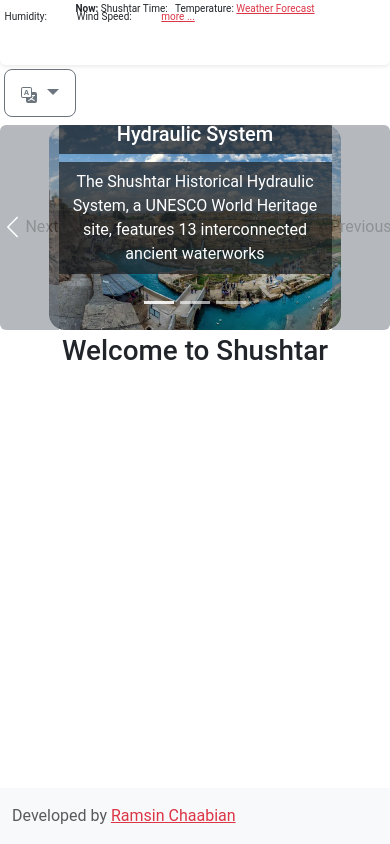
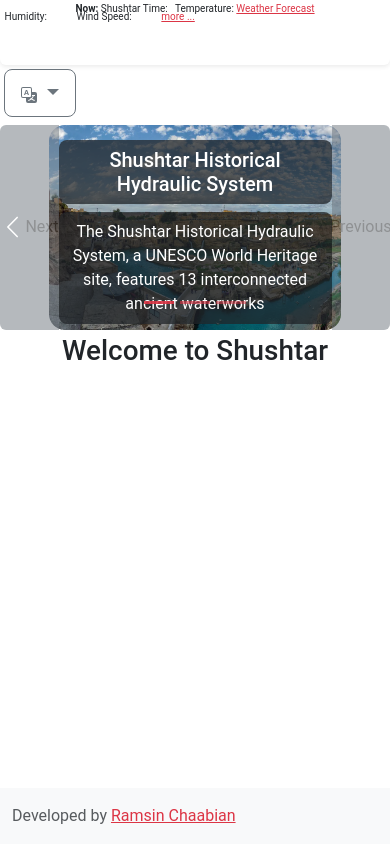
Before and after one commit to RamsinChaabian/shushtar, a plain HTML site: page index.html in a window 390 px wide. Drawn offline with nearby package versions, Linux system fonts and the light colour scheme; no server answers.

Commit message:
change caption style for mobile version

```diff
--- a/assets/css/style.css
+++ b/assets/css/style.css
@@ -72,4 +72,7 @@ body{
     .weathericon img {
     margin-top: -10px;
     }
+    .carousel-caption{
+        bottom: -15%;
+    }
 }
--- a/index.html
+++ b/index.html
@@ -96,9 +96,9 @@
 		<main class="mt-2">
 			<div id="carouselExampleIndicators" class="carousel slide" data-ride="carousel">
 				<div class="carousel-indicators">
-					<button type="button" data-bs-target="#carouselExampleIndicators" data-bs-slide-to="0" class="active" aria-current="true" aria-label="Slide 1"></button>
-					<button type="button" data-bs-target="#carouselExampleIndicators" data-bs-slide-to="1" aria-label="Slide 2"></button>
-					<button type="button" data-bs-target="#carouselExampleIndicators" data-bs-slide-to="2" aria-label="Slide 3"></button>
+					<button type="button" data-bs-target="#carouselExampleIndicators" data-bs-slide-to="0" class="bg-danger active" aria-current="true" aria-label="Slide 1"></button>
+					<button type="button" data-bs-target="#carouselExampleIndicators" data-bs-slide-to="1" class="bg-danger" aria-label="Slide 2"></button>
+					<button type="button" data-bs-target="#carouselExampleIndicators" data-bs-slide-to="2" class="bg-danger" aria-label="Slide 3"></button>
 				  </div>
 				<div class="carousel-inner">
 					<a class="carousel-control-prev bg-secondary link-underline link-underline-opacity-0 rounded-start" href="#carouselExampleIndicators" role="button" data-slide="prev">
@@ -114,8 +114,8 @@
 							<img class="d-block w-75 img-fluid rounded-4" src="./images/abshara.webp" alt="Shushtar Abshara" />
 						</div>
 						<div class="carousel-caption">
-							<h5 class="bg-dark p-2 text-white bg-opacity-75" data-i18n="absharatitle"></h5>
-							<p class="bg-dark p-2 text-white bg-opacity-75" data-i18n="absharacaption"></p>
+							<h5 class="bg-dark p-2 text-white bg-opacity-75 rounded-3" data-i18n="absharatitle"></h5>
+							<p class="bg-dark p-2 text-white bg-opacity-75 rounded-3" data-i18n="absharacaption"></p>
 						</div>
 					</div>
 					<div class="carousel-item">
@@ -123,8 +123,8 @@
 							<img class="d-block w-75 img-fluid rounded-4" src="./images/bandmizan.webp" alt="Shushtar Band Mizan" />
 						</div>
 						<div class="carousel-caption">
-							<h5 class="bg-dark p-2 text-white bg-opacity-75" data-i18n="bandmizantitle"></h5>
-							<p class="bg-dark p-2 text-white bg-opacity-75" data-i18n="bandmizancaption"></p>
+							<h5 class="bg-dark p-2 text-white bg-opacity-75 rounded-3" data-i18n="bandmizantitle"></h5>
+							<p class="bg-dark p-2 text-white bg-opacity-75 rounded-3" data-i18n="bandmizancaption"></p>
 						</div>
 					</div>
 					<div class="carousel-item">
@@ -132,8 +132,8 @@
 							<img class="d-block w-75 img-fluid rounded-4" src="./images/salasel.webp" alt="Shushtar Salasel Castle" />
 						</div>
 						<div class="carousel-caption">
-							<h5 class="bg-dark p-2 text-white bg-opacity-75"data-i18n="selasaltitle"></h5>
-							<p class="bg-dark p-2 text-white bg-opacity-75"data-i18n="selasalcaption"></p>
+							<h5 class="bg-dark p-2 text-white bg-opacity-75 rounded-3"data-i18n="selasaltitle"></h5>
+							<p class="bg-dark p-2 text-white bg-opacity-75 rounded-3"data-i18n="selasalcaption"></p>
 						</div>
 					</div>
 
```
